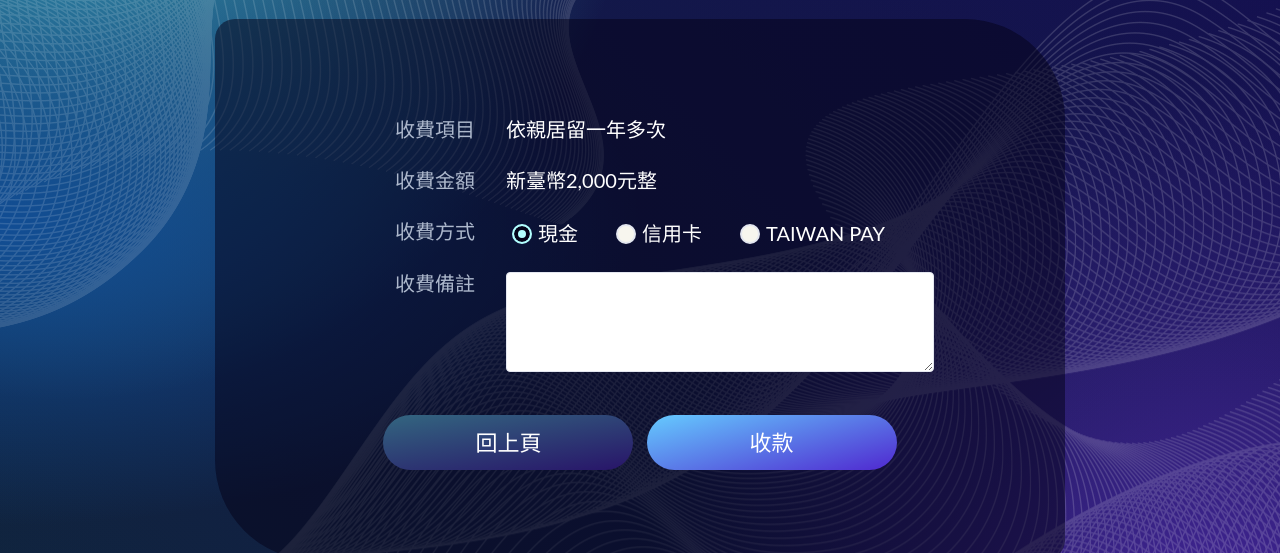
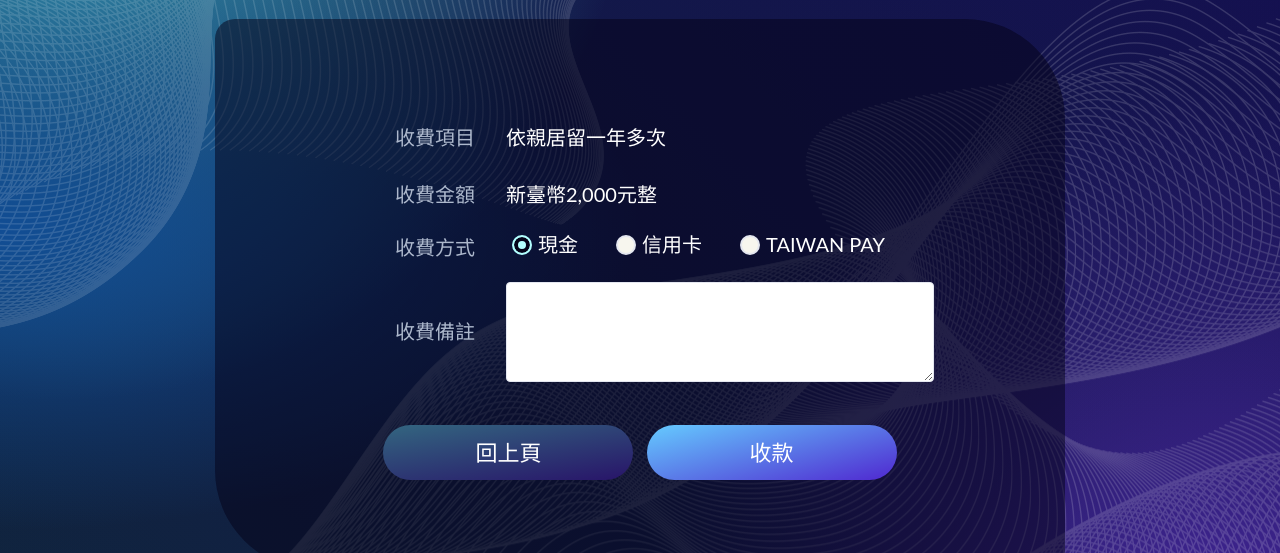
Before and after one commit to HywebU00/2025_imm_counter, a plain HTML site: page page4_5.html in a window 1280 px wide. Shown: the part 247-800 px from the top of the page. Drawn offline with Linux system fonts and the light colour scheme.

Commit message:
20250623修改資料

```diff
--- a/sass/module/_form.scss
+++ b/sass/module/_form.scss
@@ -97,8 +97,8 @@ select::-ms-expand {
   .formTitle {
     max-width: $formTitleWidth;
     flex: 0 0 $formTitleWidth;
-    align-self: flex-start;
-    padding: 0.3em 0.5em;
+    // align-self: flex-start;
+    padding: 0.5em 0.5em;
     color: #adb8cc;
     text-align: right;
 
@@ -141,7 +141,7 @@ select::-ms-expand {
 
   .formContent {
     display: flex;
-    //padding-top: 3px;
+
     max-width: calc(100% - #{$formTitleWidth});
     // flex:1 1 calc(100% - #{$formTitleWidth});
     flex: auto;
@@ -151,6 +151,7 @@ select::-ms-expand {
     overflow: hidden;
     flex-wrap: wrap;
     color: #fff;
+
     @include gutter();
 
     @include screen('mobile') {
@@ -166,8 +167,8 @@ select::-ms-expand {
       width: calc(100% - 0.6em);
     }
     .newscontent {
-      padding: 0;
-      margin: 0 0.3em 0.5em;
+      padding: 0.7em 0;
+      margin: 0 0.3em 0;
       @include screen('mobile') {
         padding: 0.5em 0 0 0;
       }
@@ -1181,7 +1182,7 @@ label,
 legend {
   // white-space: nowrap;
   display: inline-block;
-  margin: 0 0 0.5em 0;
+  margin: 0 0 0;
   @include gutter(0.6em);
 
   @include screen('xsMobile') {
```
Also changed, not shown: page4_2.html (+2 -2 lines), css/style.css, 1 other file.
